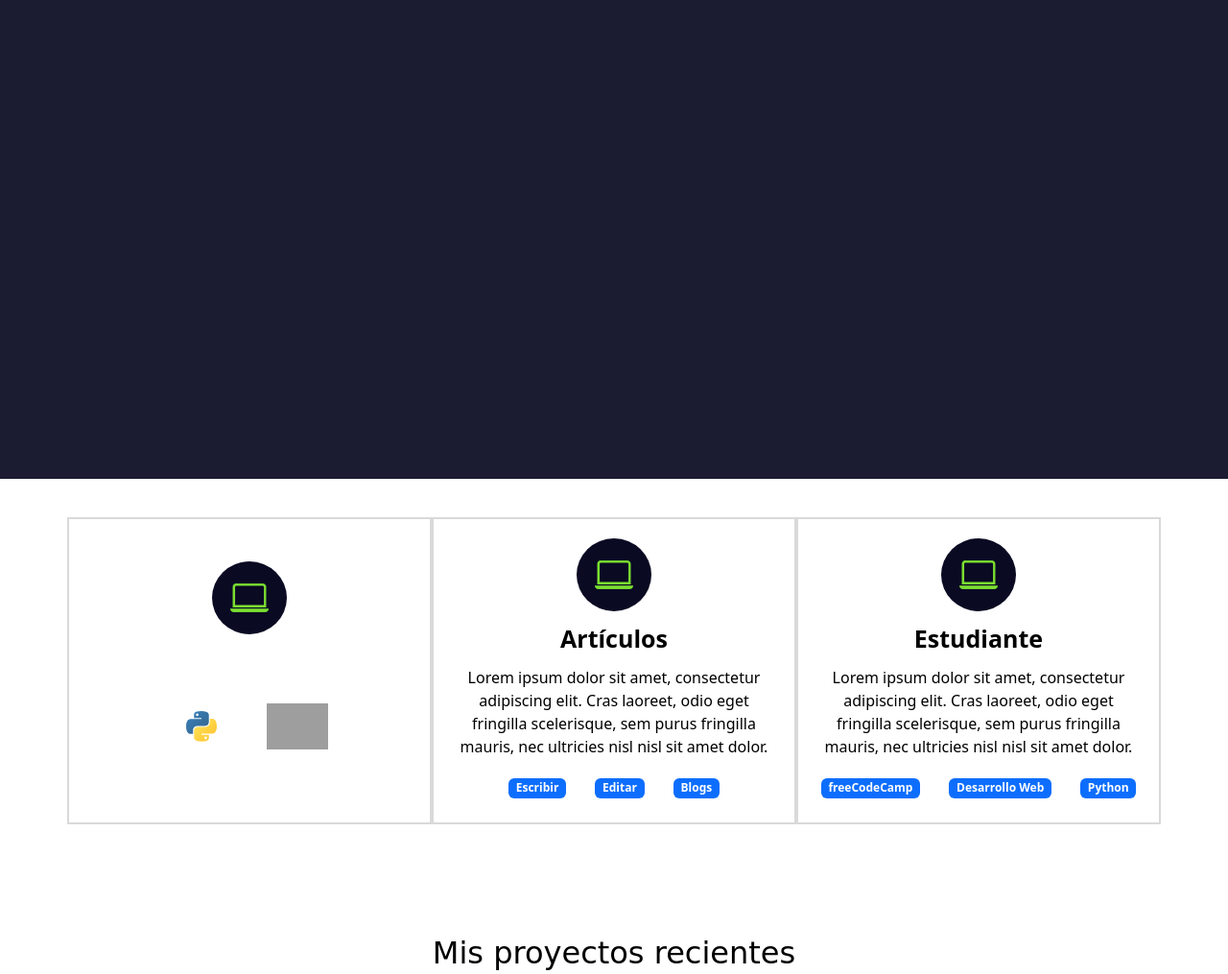
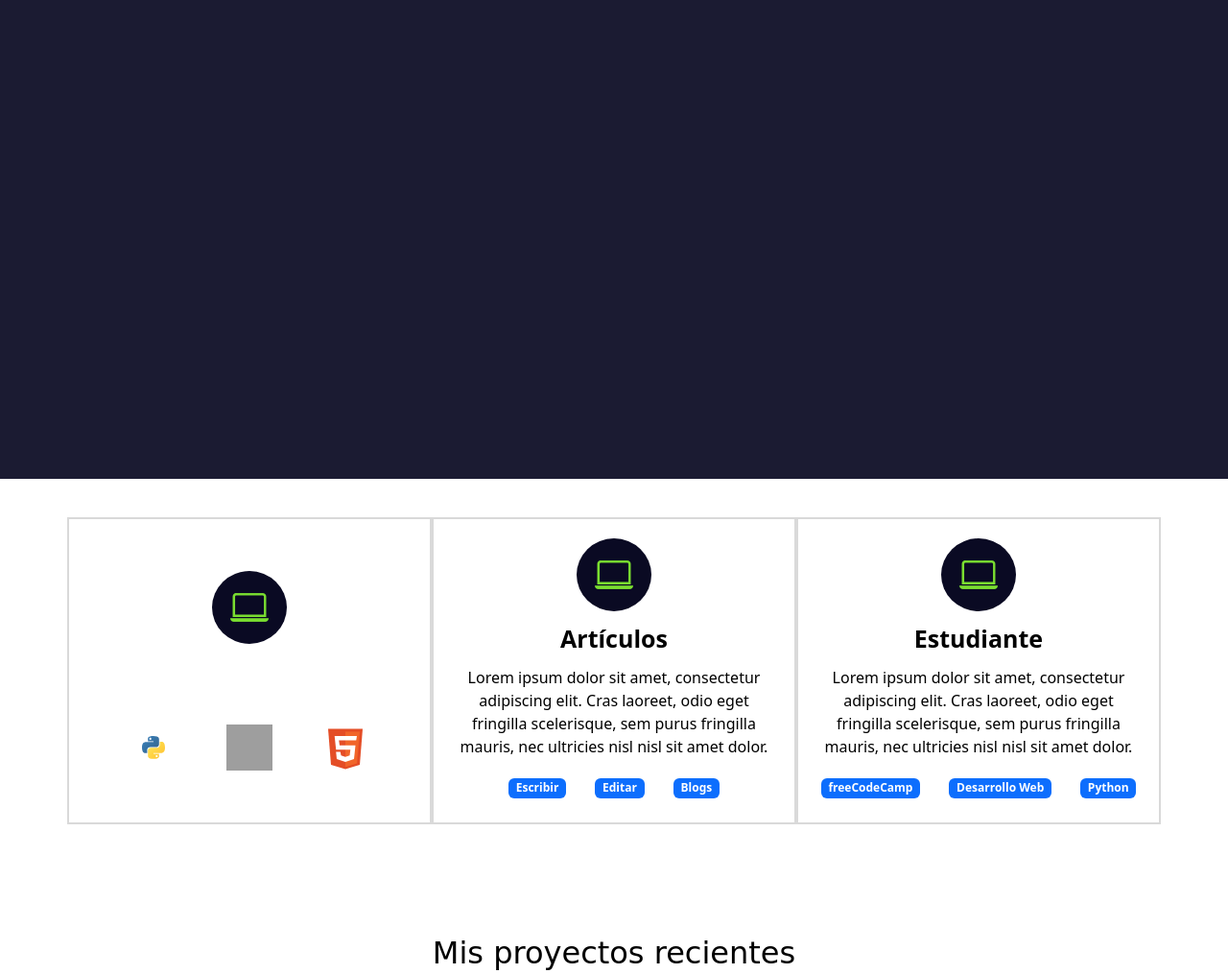
Before and after one commit to IsWladi/my_portfolio_page, a Django app: template core/templates/index.html in a window 1280 px wide. Shown: the part 820-1835 px from the top of the page at 96% size. Run offline with Django 3.2, Linux system fonts and the light colour scheme; the template is opened without the code that fills it, so the values that code supplies are empty; some libraries are stand-ins or nearby versions; some web fonts are replaced; grey boxes are pictures that could not be loaded.

Commit message:
changed star´s color and html stack added

```diff
--- a/core/static/css/index.css
+++ b/core/static/css/index.css
@@ -132,6 +132,7 @@ h1 {
   margin: 10px 0;
 }
 
+/* also it is used for the svg icons of my stack */
 .badges-contenedor {
     display: flex;
     justify-content: center;
@@ -377,7 +378,8 @@ footer {
   padding: 20px;
 }
 .stack-img {
-  width: 4rem;
+  width: 3rem;
+  height: 3rem;
   cursor: pointer;
 }
 .stack-img:hover {
--- a/core/templates/index.html
+++ b/core/templates/index.html
@@ -85,28 +85,61 @@
             <p id="stack-desc">{{messages.stack.description}}</p>
             </div>
 
+            <!-- images of my stack -->
             <div class="badges-contenedor">
               <div class="image-container">
-                <img class="stack-img img-fluid" src="{% static 'images/stack/python.svg' %}" data-title="Python" alt="{{messages.stack.python}}"></img>
+                <img class="stack-img img-fluid" src="{% static 'images/stack/python.svg' %}" data-title="Python" alt="{{messages.stack.python.desc}}"></img>
                 <div class="stars-container">
-                  <img class="star img-fluid" src="{% static 'images/stack/star.svg' %}"></img>
-                  <img class="star img-fluid" src="{% static 'images/stack/star.svg' %}"></img>
-                  <img class="star img-fluid" src="{% static 'images/stack/star.svg' %}"></img>
-                  <img class="star img-fluid" src="{% static 'images/stack/star.svg' %}"></img>
+
+                  {% for objeto in messages.stack.python.stars_full %}
+                  <svg xmlns="http://www.w3.org/2000/svg" width="10" height="10" fill="currentColor" class="bi bi-star-fill" viewBox="0 0 16 16">
+                    <path d="M3.612 15.443c-.386.198-.824-.149-.746-.592l.83-4.73L.173 6.765c-.329-.314-.158-.888.283-.95l4.898-.696L7.538.792c.197-.39.73-.39.927 0l2.184 4.327 4.898.696c.441.062.612.636.282.95l-3.522 3.356.83 4.73c.078.443-.36.79-.746.592L8 13.187l-4.389 2.256z"/>
+                  </svg>
+                  {% endfor %}
+
+                  {% for objeto in messages.stack.python.stars_half %}
+                  <svg xmlns="http://www.w3.org/2000/svg" width="10" height="10" fill="currentColor" class="bi bi-star-half" viewBox="0 0 16 16">
+                    <path d="M5.354 5.119 7.538.792A.516.516 0 0 1 8 .5c.183 0 .366.097.465.292l2.184 4.327 4.898.696A.537.537 0 0 1 16 6.32a.548.548 0 0 1-.17.445l-3.523 3.356.83 4.73c.078.443-.36.79-.746.592L8 13.187l-4.389 2.256a.52.52 0 0 1-.146.05c-.342.06-.668-.254-.6-.642l.83-4.73L.173 6.765a.55.55 0 0 1-.172-.403.58.58 0 0 1 .085-.302.513.513 0 0 1 .37-.245l4.898-.696zM8 12.027a.5.5 0 0 1 .232.056l3.686 1.894-.694-3.957a.565.565 0 0 1 .162-.505l2.907-2.77-4.052-.576a.525.525 0 0 1-.393-.288L8.001 2.223 8 2.226v9.8z"/>
+                  </svg>
+                  {% endfor %}
                 </div>
 
               </div>
               <div class="image-container">
-                <img class="stack-img img-fluid" src="{% static 'images/stack/docker.svg' %}" data-title="Docker" alt="{{messages.stack.docker}}"></img>
+                <img class="stack-img img-fluid" src="{% static 'images/stack/docker.svg' %}" data-title="Docker" alt="{{messages.stack.docker.desc}}"></img>
                 <div class="stars-container">
-                  <img class="star img-fluid" src="{% static 'images/stack/star.svg' %}"></img>
-                  <img class="star img-fluid" src="{% static 'images/stack/star.svg' %}"></img>
-                  <img class="star img-fluid" src="{% static 'images/stack/star.svg' %}"></img>
-                  <img class="star img-fluid" src="{% static 'images/stack/star.svg' %}"></img>
-                  <img class="star img-fluid" src="{% static 'images/stack/star-half.svg' %}"></img>
+                  {% for objeto in messages.stack.docker.stars_full %}
+                  <svg xmlns="http://www.w3.org/2000/svg" width="10" height="10" fill="currentColor" class="bi bi-star-fill" viewBox="0 0 16 16">
+                    <path d="M3.612 15.443c-.386.198-.824-.149-.746-.592l.83-4.73L.173 6.765c-.329-.314-.158-.888.283-.95l4.898-.696L7.538.792c.197-.39.73-.39.927 0l2.184 4.327 4.898.696c.441.062.612.636.282.95l-3.522 3.356.83 4.73c.078.443-.36.79-.746.592L8 13.187l-4.389 2.256z"/>
+                  </svg>
+                  {% endfor %}
+
+                  {% for objeto in messages.stack.docker.stars_half %}
+                  <svg xmlns="http://www.w3.org/2000/svg" width="10" height="10" fill="currentColor" class="bi bi-star-half" viewBox="0 0 16 16">
+                    <path d="M5.354 5.119 7.538.792A.516.516 0 0 1 8 .5c.183 0 .366.097.465.292l2.184 4.327 4.898.696A.537.537 0 0 1 16 6.32a.548.548 0 0 1-.17.445l-3.523 3.356.83 4.73c.078.443-.36.79-.746.592L8 13.187l-4.389 2.256a.52.52 0 0 1-.146.05c-.342.06-.668-.254-.6-.642l.83-4.73L.173 6.765a.55.55 0 0 1-.172-.403.58.58 0 0 1 .085-.302.513.513 0 0 1 .37-.245l4.898-.696zM8 12.027a.5.5 0 0 1 .232.056l3.686 1.894-.694-3.957a.565.565 0 0 1 .162-.505l2.907-2.77-4.052-.576a.525.525 0 0 1-.393-.288L8.001 2.223 8 2.226v9.8z"/>
+                  </svg>
+                  {% endfor %}
+                </div>
+              </div>
+
+              <div class="image-container">
+                <img class="stack-img img-fluid" src="{% static 'images/stack/html.svg' %}" data-title="Html" alt="{{messages.stack.html.desc}}"></img>
+                <div class="stars-container">
+                  {% for objeto in messages.stack.html.stars_full %}
+                  <svg xmlns="http://www.w3.org/2000/svg" width="10" height="10" fill="currentColor" class="bi bi-star-fill" viewBox="0 0 16 16">
+                    <path d="M3.612 15.443c-.386.198-.824-.149-.746-.592l.83-4.73L.173 6.765c-.329-.314-.158-.888.283-.95l4.898-.696L7.538.792c.197-.39.73-.39.927 0l2.184 4.327 4.898.696c.441.062.612.636.282.95l-3.522 3.356.83 4.73c.078.443-.36.79-.746.592L8 13.187l-4.389 2.256z"/>
+                  </svg>
+                  {% endfor %}
+
+                  {% for objeto in messages.stack.html.stars_half %}
+                  <svg xmlns="http://www.w3.org/2000/svg" width="10" height="10" fill="currentColor" class="bi bi-star-half" viewBox="0 0 16 16">
+                    <path d="M5.354 5.119 7.538.792A.516.516 0 0 1 8 .5c.183 0 .366.097.465.292l2.184 4.327 4.898.696A.537.537 0 0 1 16 6.32a.548.548 0 0 1-.17.445l-3.523 3.356.83 4.73c.078.443-.36.79-.746.592L8 13.187l-4.389 2.256a.52.52 0 0 1-.146.05c-.342.06-.668-.254-.6-.642l.83-4.73L.173 6.765a.55.55 0 0 1-.172-.403.58.58 0 0 1 .085-.302.513.513 0 0 1 .37-.245l4.898-.696zM8 12.027a.5.5 0 0 1 .232.056l3.686 1.894-.694-3.957a.565.565 0 0 1 .162-.505l2.907-2.77-4.052-.576a.525.525 0 0 1-.393-.288L8.001 2.223 8 2.226v9.8z"/>
+                  </svg>
+                  {% endfor %}
                 </div>
               </div>
             </div>
+            <!-- images of my stack -->
           </div>
           <!-- Articulos -->
           <div class="columna col-12 col-md-4">
```
Also changed, not shown: api/app/routers/messages.json (+19 -4 lines), core/static/images/stack/html.svg (added), core/static/images/stack/star-half.svg (deleted), core/static/images/stack/star.svg (deleted).
